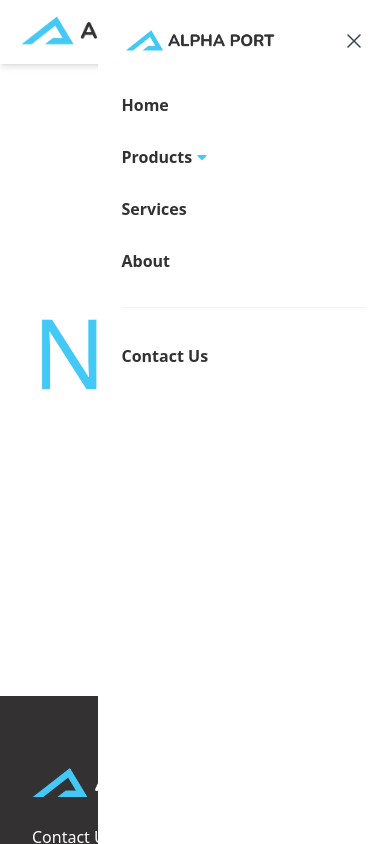
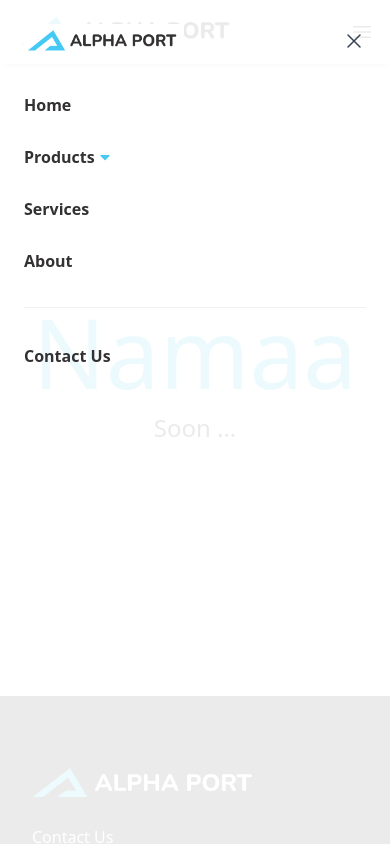
Before and after one commit to mohamed-elsebaey/alpha-port-nextjs, a Next.js app: page /namaa in a window 390 px wide. Both pictures are taken after a click on the button "Open main menu". Shown: the top 844 px of the page. Built offline with nearby package versions, Linux system fonts and the light colour scheme.

Commit message:
main too

```diff
--- a/components/header/MainNavigation.js
+++ b/components/header/MainNavigation.js
@@ -148,16 +148,10 @@ const Navbar = () => {
           >
             <div className="fixed inset-0 z-50" />
             {/* menu section on the right */}
-            <Dialog.Panel
-              data-aos="fade-left"
-              className="fixed inset-y-0 right-0 z-50 w-[75%] overflow-y-auto bg-white px-6 py-6 sm:max-w-sm sm:ring-1 sm:ring-gray-900/10 "
-            >
+            <Dialog.Panel data-aos="fade-left" className="fixed inset-y-0 right-0 z-50 w-full overflow-y-auto bg-white/90 px-6 py-6 sm:max-w-sm sm:ring-1 sm:ring-gray-900/10 ">
               <div className="flex items-center justify-between">
                 {/* logo image on the left */}
-                <Link
-                  href="/"
-                  className="flex sm:hover:scale-105 duration-200 focus:border-none"
-                >
+                <Link href="/" className="flex sm:hover:scale-105 duration-200 focus:border-none">
                   <Image src={Logo} alt="Logo" className="w-40" />
                 </Link>
                 {/* cancel button ( x ) on the right */}
```
